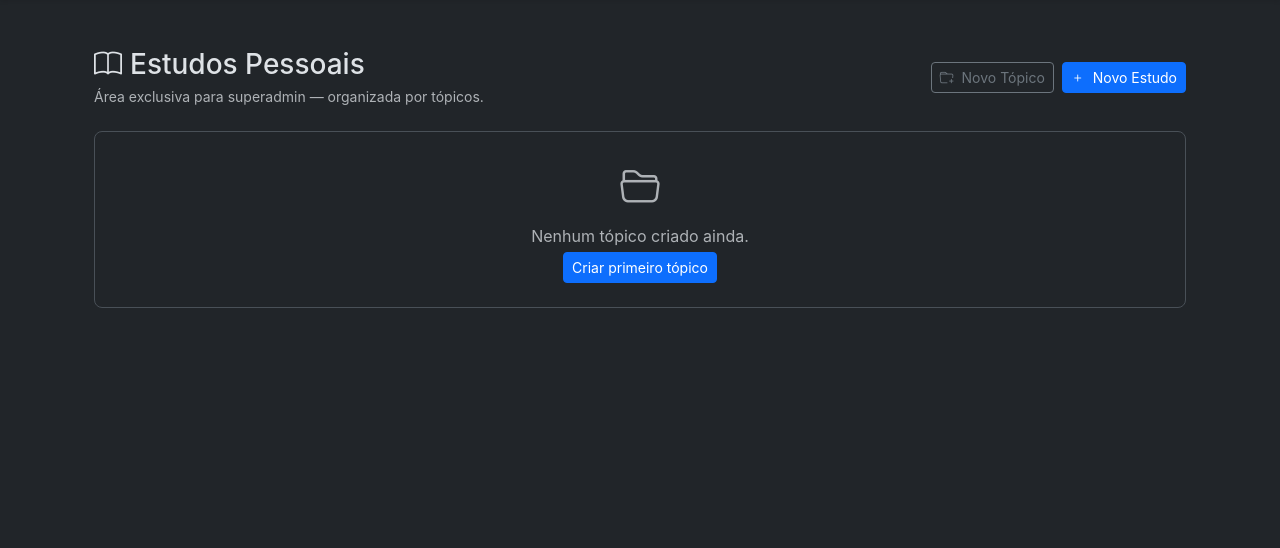
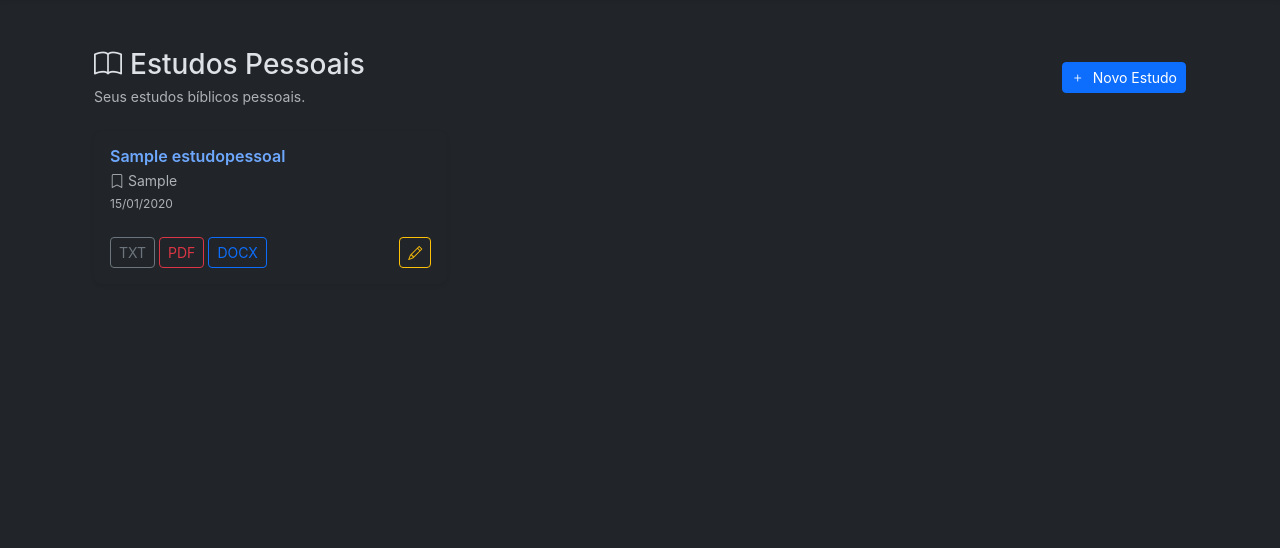
Before and after one commit to ManagerOnTec/devocionalediscipulado, a Django app: page /estudo/estudos-pessoais/ in a window 1280 px wide. Shown: the part 56-604 px from the top of the page. Run offline with Django 5.2, Linux system fonts and the light colour scheme; a user stored in the database is signed in; tables that the repository leaves empty hold one stand-in row (values such as "Sample post"); parts of the project's set-up code (start-up, migrations or seed data) failed here and were passed over.

Commit message:
fix: corrige erro 500 na lista de estudos pessoais (NoReverseMatch topico_add)

```diff
--- a/app/templates/estudo/estudopessoal_lista.html
+++ b/app/templates/estudo/estudopessoal_lista.html
@@ -10,60 +10,21 @@
       <h1 class="h3 mb-1">
         <i class="bi bi-book me-2"></i>Estudos Pessoais
       </h1>
-      <p class="text-muted small mb-0">Área exclusiva para superadmin — organizada por tópicos.</p>
+      <p class="text-muted small mb-0">Seus estudos bíblicos pessoais.</p>
     </div>
+    {% if request.user.is_superuser %}
     <div class="d-flex gap-2">
-      <a href="{% url 'admin:estudo_topico_add' %}" class="btn btn-outline-secondary btn-sm">
-        <i class="bi bi-folder-plus me-1"></i> Novo Tópico
-      </a>
       <a href="{% url 'admin:estudo_estudopessoal_add' %}" class="btn btn-primary btn-sm">
         <i class="bi bi-plus me-1"></i> Novo Estudo
       </a>
     </div>
+    {% endif %}
   </div>
 
-  {# ── Tópicos ────────────────────────────────────────────────────────────── #}
-  {% if topicos %}
-  <div class="row g-3 mb-4">
-    {% for topico in topicos %}
-    <div class="col-12 col-md-6 col-xl-4">
-      <div class="card h-100 shadow-sm border-0">
-        <div class="card-body">
-          <h5 class="card-title fw-semibold mb-1">
-            <a href="{% url 'estudo:topico_detalhe' topico.pk %}" class="text-decoration-none stretched-link">
-              <i class="bi bi-folder2-open me-1 text-warning"></i>{{ topico.titulo }}
-            </a>
-          </h5>
-          {% if topico.descricao %}
-          <p class="card-text text-muted small mb-2">{{ topico.descricao|truncatewords:15 }}</p>
-          {% endif %}
-          <span class="badge bg-primary rounded-pill">{{ topico.estudos.count }} estudo(s)</span>
-        </div>
-        <div class="card-footer bg-transparent border-top-0 d-flex justify-content-end pb-3">
-          <a href="{% url 'admin:estudo_topico_change' topico.pk %}"
-             class="btn btn-outline-warning btn-sm" title="Editar tópico">
-            <i class="bi bi-pencil"></i>
-          </a>
-        </div>
-      </div>
-    </div>
-    {% endfor %}
-  </div>
-  {% else %}
-  <div class="text-center py-4 mb-4 rounded-3 border border-dashed">
-    <i class="bi bi-folder2-open text-muted" style="font-size:2.5rem;"></i>
-    <p class="text-muted mt-2 mb-1">Nenhum tópico criado ainda.</p>
-    <a href="{% url 'admin:estudo_topico_add' %}" class="btn btn-primary btn-sm">Criar primeiro tópico</a>
-  </div>
-  {% endif %}
-
-  {# ── Estudos sem tópico ─────────────────────────────────────────────────── #}
-  {% if estudos_sem_topico %}
-  <h2 class="h5 fw-semibold border-bottom pb-2 mb-3 text-muted">
-    <i class="bi bi-journal-x me-1"></i>Estudos sem tópico
-  </h2>
+  {# ── Lista de estudos ───────────────────────────────────────────────────── #}
+  {% if estudos %}
   <div class="row g-3">
-    {% for estudo in estudos_sem_topico %}
+    {% for estudo in estudos %}
     <div class="col-12 col-md-6 col-xl-4">
       <div class="card h-100 shadow-sm border-0">
         <div class="card-body">
@@ -79,6 +40,7 @@
             {{ estudo.criado_em|date:"d/m/Y" }}
           </p>
         </div>
+        {% if request.user.is_superuser or perms.estudo.exportar_estudopessoal %}
         <div class="card-footer bg-transparent border-top-0 d-flex gap-1 pb-3">
           <a href="{% url 'admin:estudo_estudopessoal_exportar_txt' estudo.pk %}"
              class="btn btn-outline-secondary btn-sm" title="TXT">TXT</a>
@@ -86,11 +48,14 @@
              class="btn btn-outline-danger btn-sm" title="PDF">PDF</a>
           <a href="{% url 'admin:estudo_estudopessoal_exportar_docx' estudo.pk %}"
              class="btn btn-outline-primary btn-sm" title="DOCX">DOCX</a>
+          {% if request.user.is_superuser %}
           <a href="{% url 'admin:estudo_estudopessoal_change' estudo.pk %}"
              class="btn btn-outline-warning btn-sm ms-auto" title="Editar">
             <i class="bi bi-pencil"></i>
           </a>
+          {% endif %}
         </div>
+        {% endif %}
       </div>
     </div>
     {% endfor %}
```
